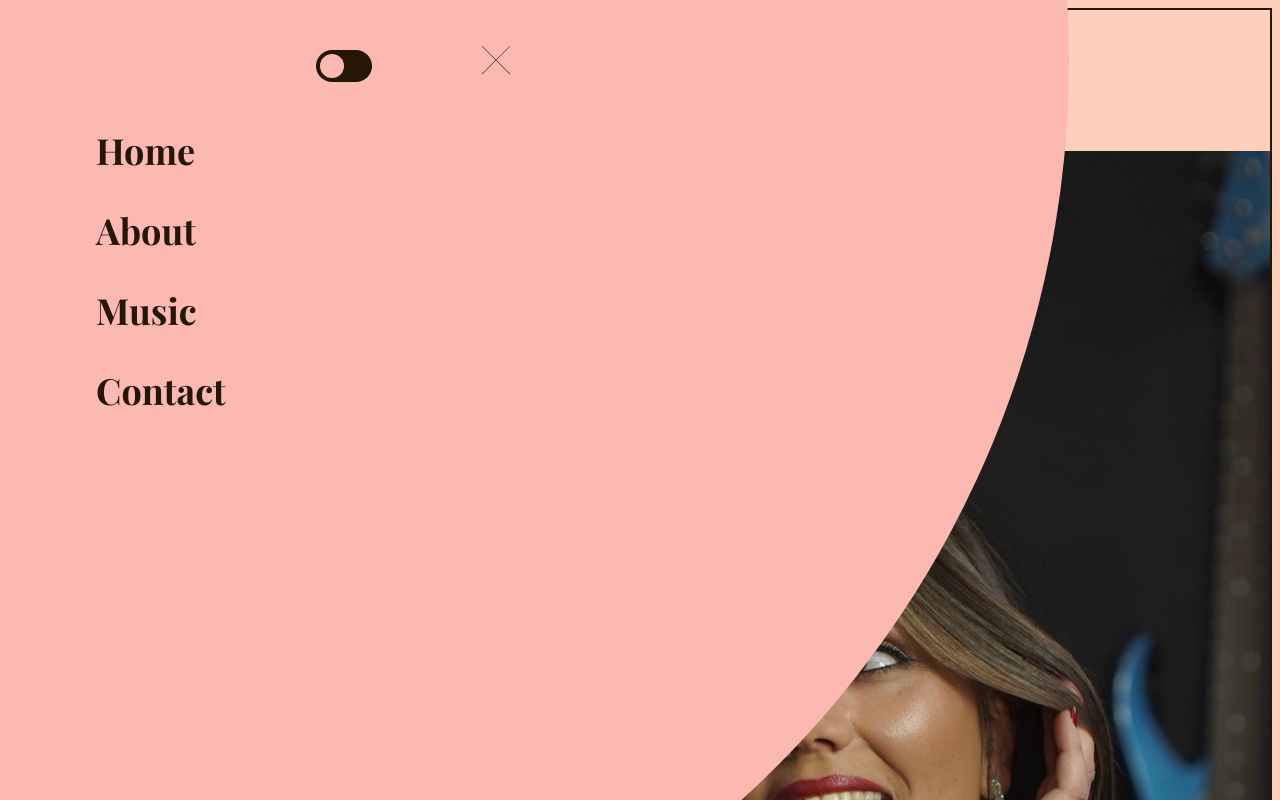
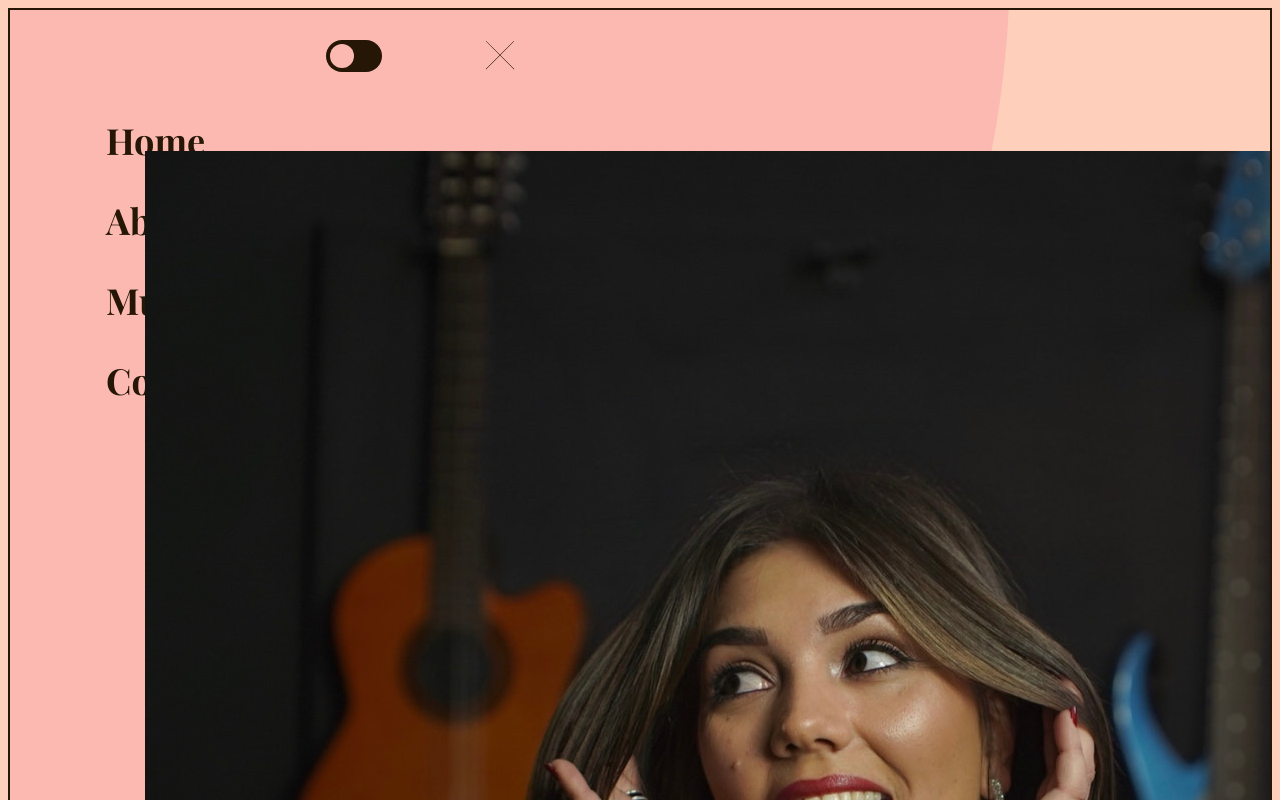
Before and after one commit to xScafu/sito-stefania-mancuso, a React (Vite) app: page / in a window 1280 px wide. Both pictures are taken after a click on the button 496 px from the left and 51 px from the top of the page. Shown: the top 800 px of the page. Built offline with nearby package versions, Linux system fonts and the light colour scheme; a web font is replaced by a local one.

Commit message:
menu fixing

```diff
--- a/src/components/Navbar.jsx
+++ b/src/components/Navbar.jsx
@@ -4,13 +4,16 @@ import Menu from "./ui/navbar/Menu";
 
 export default function Navbar() {
   return (
-    <div className="flex justify-center sticky top-0 z-10 bg-apricot dark:bg-englishViolet">
+    <div className="sticky">
       <Menu />
-      <div className="absolute mt-[1.8rem] mr-[18rem]">
-        <HamburgerButton />
-      </div>
-      <div className="my-5">
-        <Logo />
+      <div className="flex justify-center bg-apricot dark:bg-englishViolet">
+        <div>
+          <HamburgerButton />
+        </div>
+        <div className="my-5">
+          <Logo />
+        </div>
+        <div className="w-[40px]"></div>
       </div>
     </div>
   );
--- a/src/components/ui/body/Title.jsx
+++ b/src/components/ui/body/Title.jsx
@@ -1,7 +1,7 @@
 export default function Title() {
   return (
     <>
-      <div className="absolute z-10 left-5 py-2 px-4 bg-apricot dark:bg-englishViolet">
+      <div className="absolute z-40 left-5 py-2 px-4 bg-apricot dark:bg-englishViolet">
         <h1 className="text-bistre text-4xl font-bold dark:font-extrabold uppercase">
           Ma che ne sai <br /> di me
         </h1>
--- a/src/components/ui/navbar/DarkModeButton.jsx
+++ b/src/components/ui/navbar/DarkModeButton.jsx
@@ -31,7 +31,7 @@ export default function DarkModeButton() {
           }}
         >
           <div className="swiper">
-            <svg width="24px">
+            <svg width="24px" height="24px">
               <circle
                 r={12}
                 className="fill-melon dark:fill-bistre translate-x-3 translate-y-3"
--- a/src/components/ui/navbar/HamburgerButton.jsx
+++ b/src/components/ui/navbar/HamburgerButton.jsx
@@ -44,8 +44,11 @@ export default function HamburgerButton() {
   }, [menuState]);
   return (
     <>
-      <button onClick={() => dispatch(toggleMenu())}>
-        <div className="relative">
+      <button
+        className="relative top-[1.5rem] z-50"
+        onClick={() => dispatch(toggleMenu())}
+      >
+        <div>
           <svg
             xmlns="http://www.w3.org/2000/svg"
             width={40}
--- a/src/components/ui/navbar/Menu.jsx
+++ b/src/components/ui/navbar/Menu.jsx
@@ -36,9 +36,9 @@ export default function Menu() {
 
   return (
     <>
-      <div className={`absolute mt-[-2.5rem]`}>
+      <div className={`absolute top-[-50px] z-50`}>
         <section
-          className={`absolute z-10 left-[-14rem] flex flex-col gap-10 mt-40 ml-20 text-4xl text-bistre dark:text-englishViolet font-bold ${hideMenu} menu`}
+          className={`absolute z-30 left-[-14rem] flex flex-col gap-10 mt-40 ml-20 text-4xl text-bistre dark:text-englishViolet font-bold ${hideMenu} menu`}
         >
           <div className="switcher absolute right-[-180px] sm:right-[-210px] top-[-80px]">
             <DarkModeButton />
@@ -56,15 +56,14 @@ export default function Menu() {
             <button className="menu">Contact</button>
           </a>
         </section>
-
-        <svg className={`w-screen h-[105vh] ${hideMenu}`}>
-          <circle
-            r={0}
-            cx={45}
-            cy={90}
-            className="fill-melon dark:fill-darkPurple circle sm:translate-x-[1.5rem]"
-          />
-        </svg>
+        <div className={`w-full h-[105vh] ${hideMenu} relative z-10`}>
+          <svg width="100vw" height="auto">
+            <circle
+              r={0}
+              className="absolute fill-melon dark:fill-darkPurple circle"
+            />
+          </svg>
+        </div>
       </div>
     </>
   );
--- a/src/routes/Home.jsx
+++ b/src/routes/Home.jsx
@@ -4,7 +4,7 @@ import Navbar from "../components/Navbar";
 
 export default function Home() {
   return (
-    <div className="border-2 border-bistre">
+    <div className="border-2 border-bistre overflow-hidden">
       <Navbar />
       <Body />
       <Footer />
```
